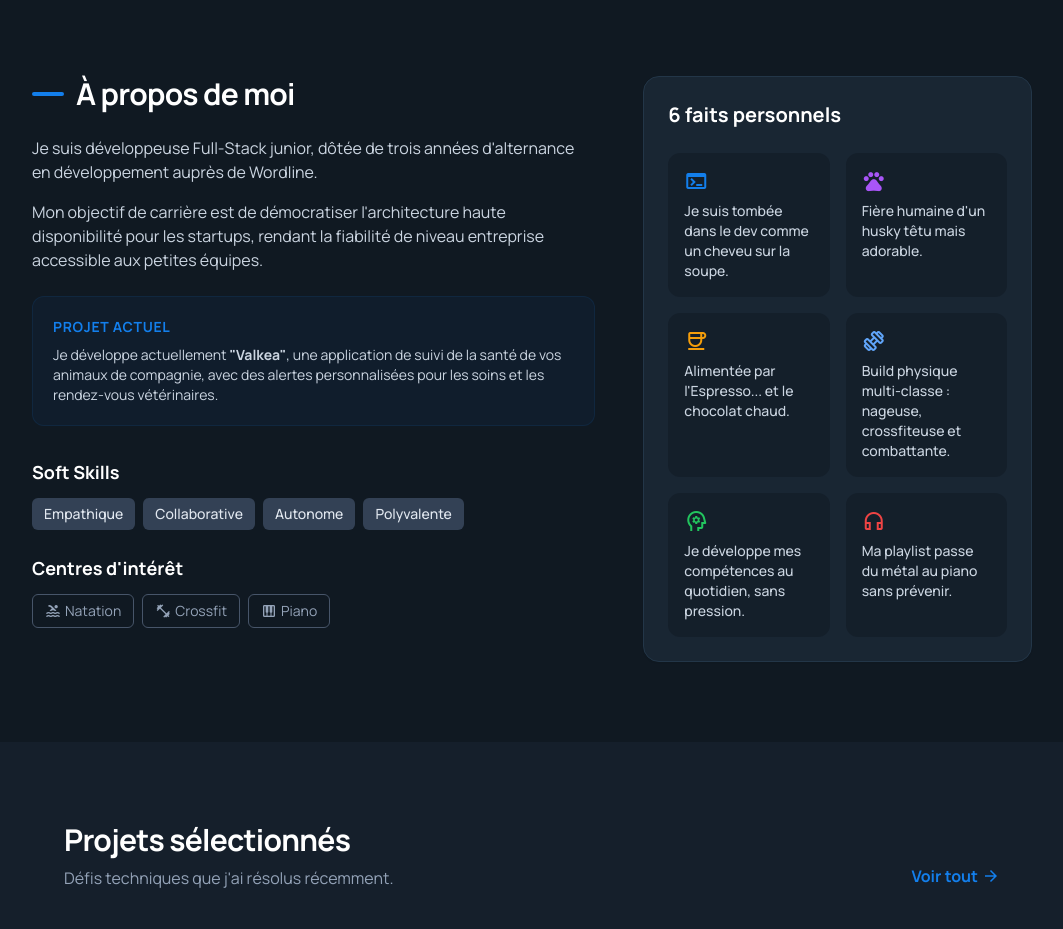
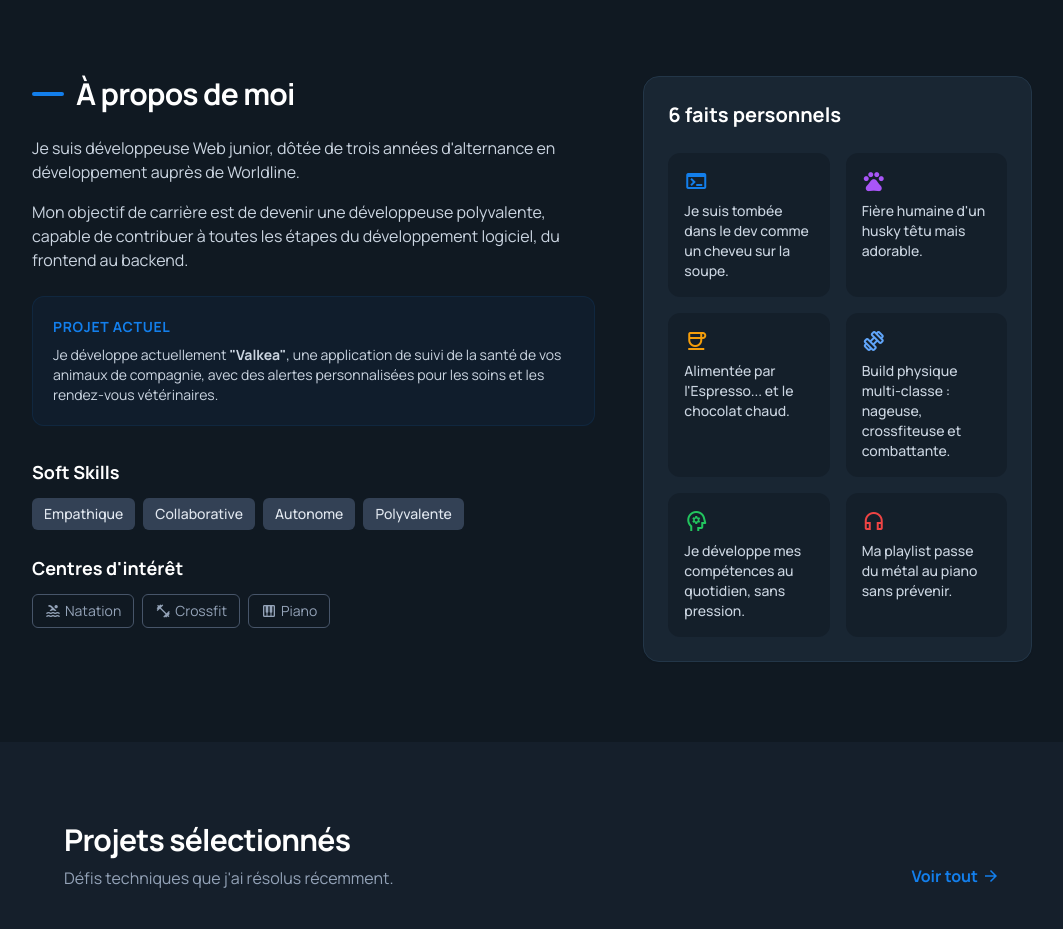
Before and after one commit to MathildeJNL/MathildeJ, an Angular app in the folder portfolio-mathilde/: page / in a window 1280 px wide. Shown: the part 1340-2269 px from the top of the page, without its empty margins (108-1171 px from the left). Built offline with nearby package versions, Linux system fonts and the light colour scheme; grey boxes are pictures that could not be loaded.

Commit message:
chore: Update description details

```diff
--- a/portfolio-mathilde/src/app/pages/home/home.component.ts
+++ b/portfolio-mathilde/src/app/pages/home/home.component.ts
@@ -86,8 +86,8 @@ export class HomeComponent {
 
   // About Section
   aboutParagraphs: string[] = [
-    'Je suis développeuse Full-Stack junior, dôtée de trois années d\'alternance en développement auprès de Wordline. ',
-    'Mon objectif de carrière est de démocratiser l\'architecture haute disponibilité pour les startups, rendant la fiabilité de niveau entreprise accessible aux petites équipes.'
+    'Je suis développeuse Web junior, dôtée de trois années d\'alternance en développement auprès de Worldline. ',
+    'Mon objectif de carrière est de devenir une développeuse polyvalente, capable de contribuer à toutes les étapes du développement logiciel, du frontend au backend.'
   ];
 
   currentProject = {
```
